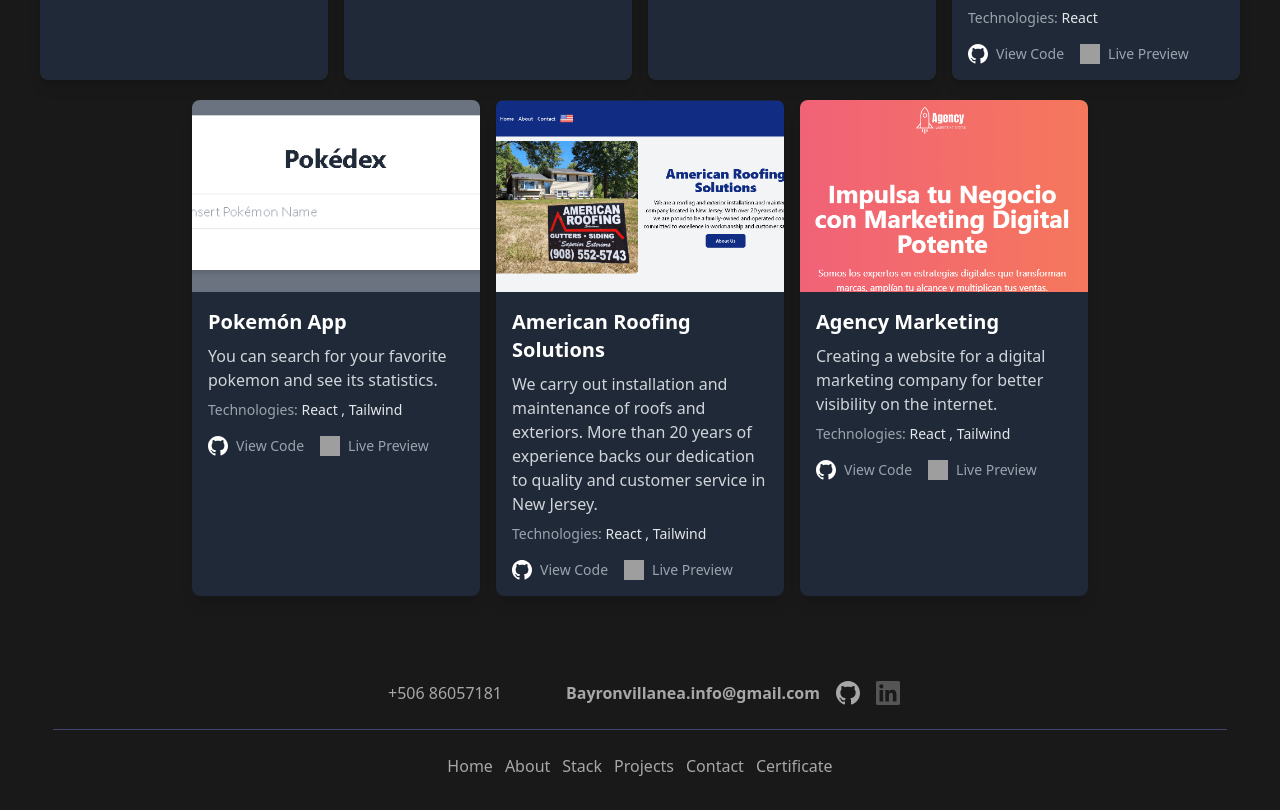
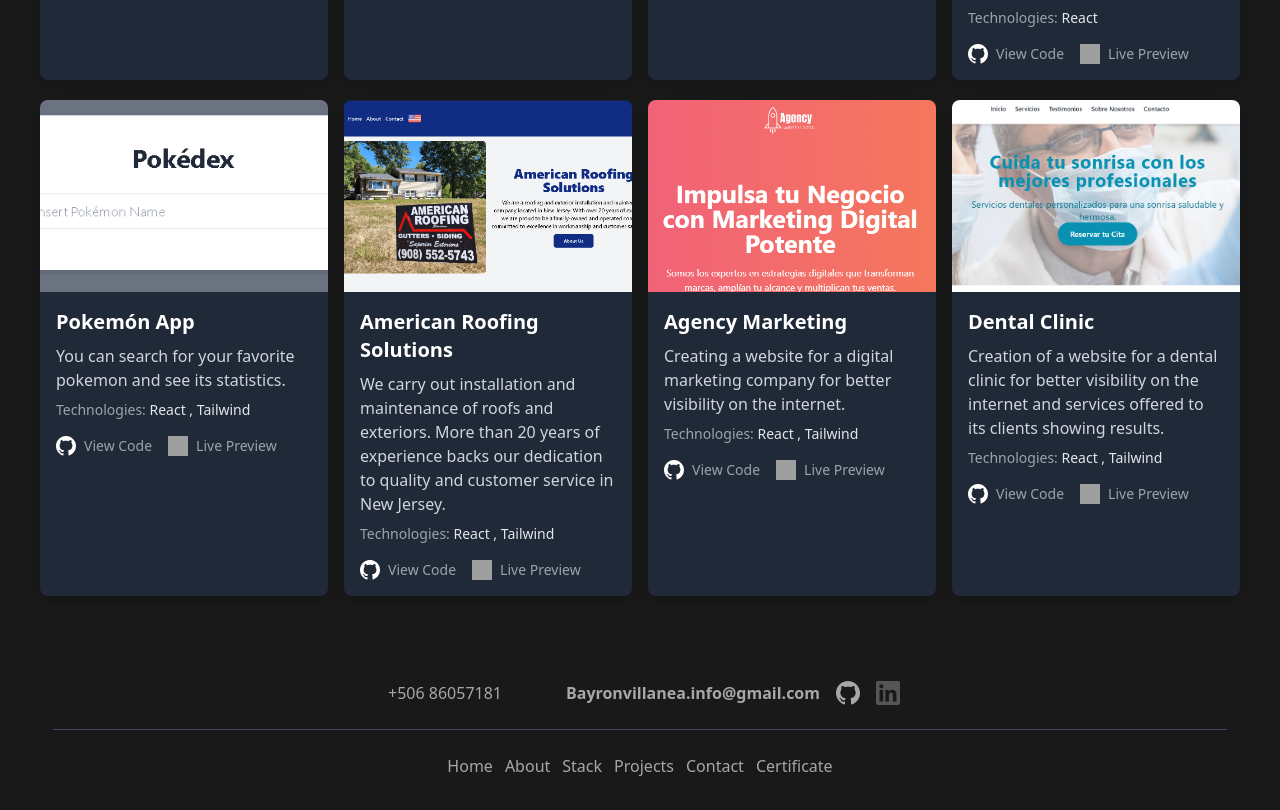
Before and after one commit to Bayronvillanea/Portfolio, a React (Vite) app: page / in a window 1280 px wide. Shown: the part 1214-2024 px from the top of the page. Built offline with nearby package versions, Linux system fonts and the light colour scheme; grey boxes are pictures that could not be loaded.

Commit message:
nuevo proyecto

```diff
--- a/src/compontes/Projects.jsx
+++ b/src/compontes/Projects.jsx
@@ -6,6 +6,7 @@ import gast from '../img/gast.png'
 import POK from '../img/POK.png'
 import roofing from '../img/roofing.png'
 import marketing from '../img/marketing.png'
+import clinica from '../img/clinica.png'
 
 export default function Projects() {
   const projects = [
@@ -63,6 +64,14 @@ export default function Projects() {
       githubLink: 'https://github.com/Bayronvillanea/agencymarketing',
       demoLink: 'https://agencymarketing-seven.vercel.app/',
     },
+    {
+      title: 'Dental Clinic',
+      image: clinica ,
+      description: 'Creation of a website for a dental clinic for better visibility on the internet and services offered to its clients showing results.',
+      technologies: 'React , Tailwind  ',
+      githubLink: 'https://github.com/Bayronvillanea/dentista',
+      demoLink: 'https://dentista-beta.vercel.app/',
+    },
 
     // Agrega más proyectos según sea necesario
   ];
```
Also changed, not shown: src/img/clinica.png (added), 26 other files (tests, documents, lock files or other folders).
